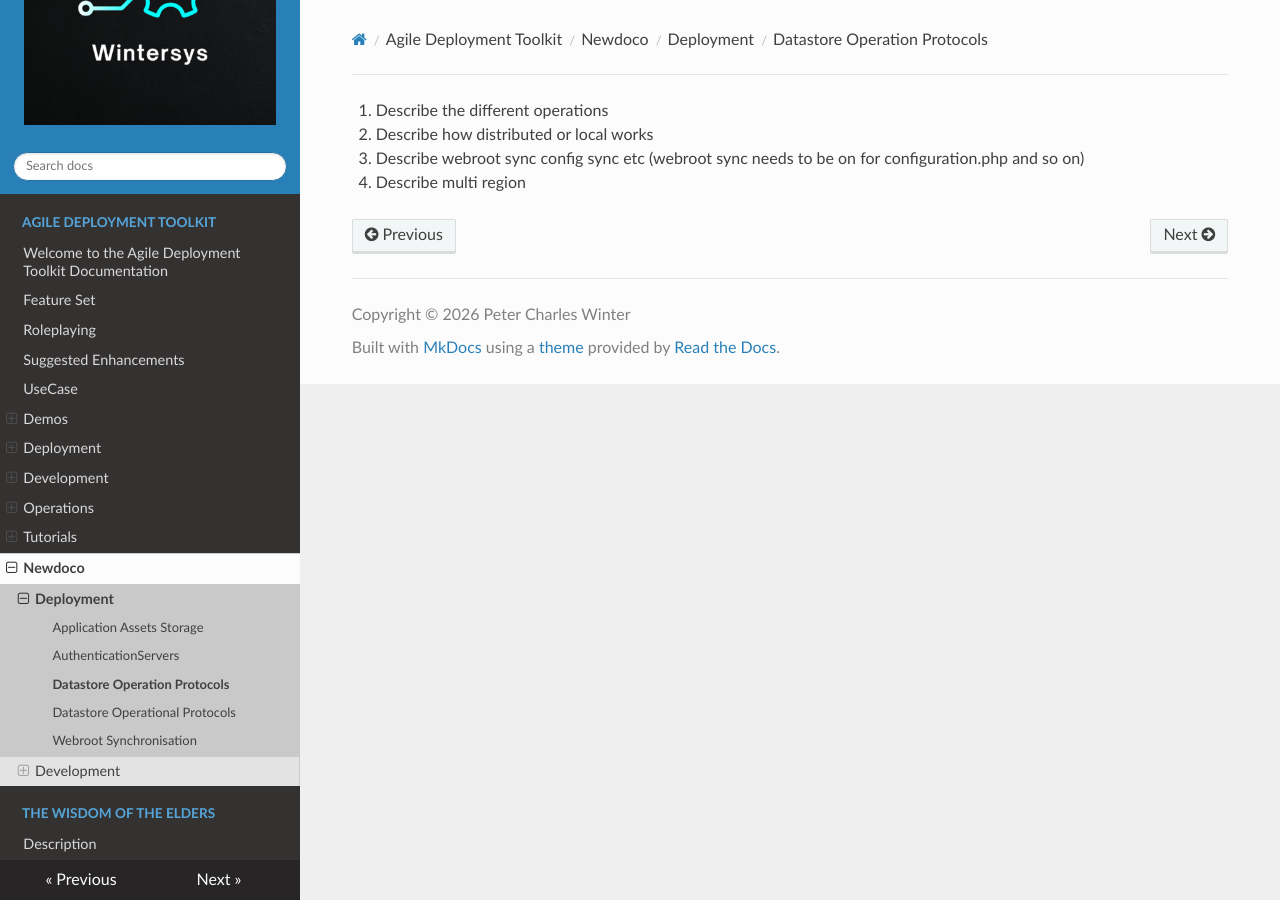
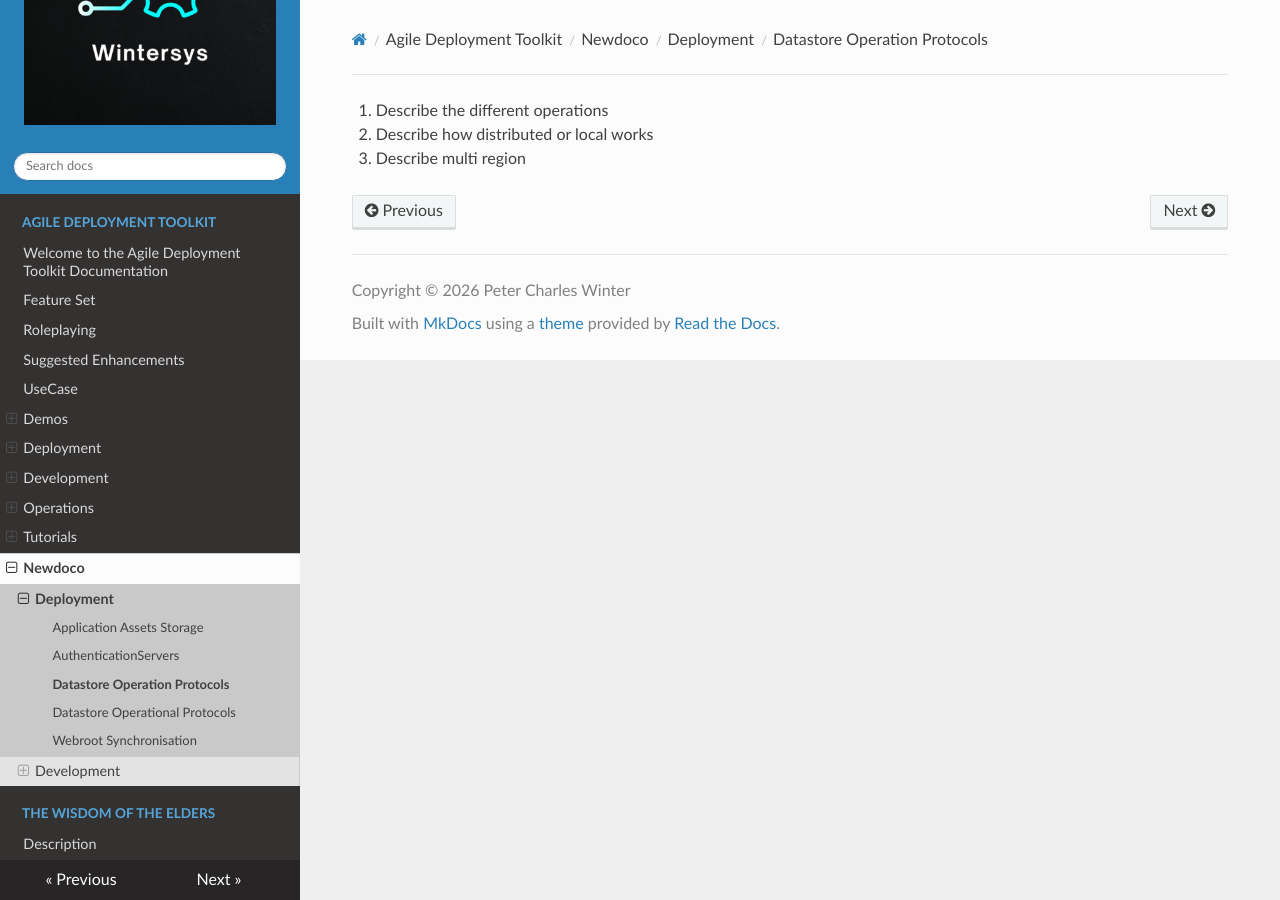
Before and after one commit to wintersys-dev/adt-documentation, an MkDocs documentation site: the page built from docs/Agile Deployment Toolkit/newdoco/Deployment/Datastore Operation Protocols.md, in a window 1280 px wide. Built offline with MkDocs 1.6.1, drawn with Linux system fonts in a browser that asks for light colours; nearby versions of some CDN libraries.

Commit message:
Remove incomplete webroot sync config description
Removed the incomplete item about webroot sync configuration.

```diff
--- a/docs/Agile Deployment Toolkit/newdoco/Deployment/Datastore Operation Protocols.md
+++ b/docs/Agile Deployment Toolkit/newdoco/Deployment/Datastore Operation Protocols.md
@@ -1,4 +1,4 @@
 1. Describe the different operations
 2. Describe how distributed or local works
-3. Describe webroot sync config sync etc (webroot sync needs to be on for configuration.php and so on)
+
 4. Describe multi region
```
